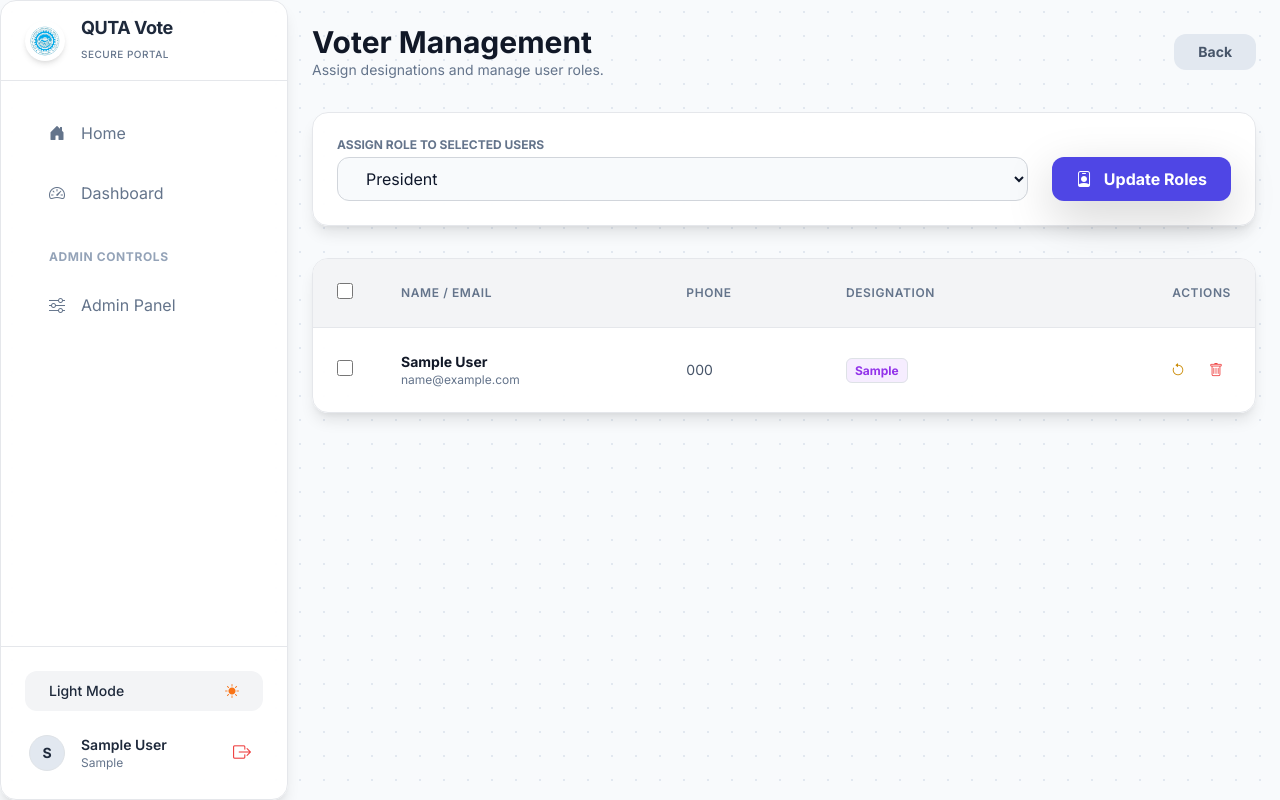
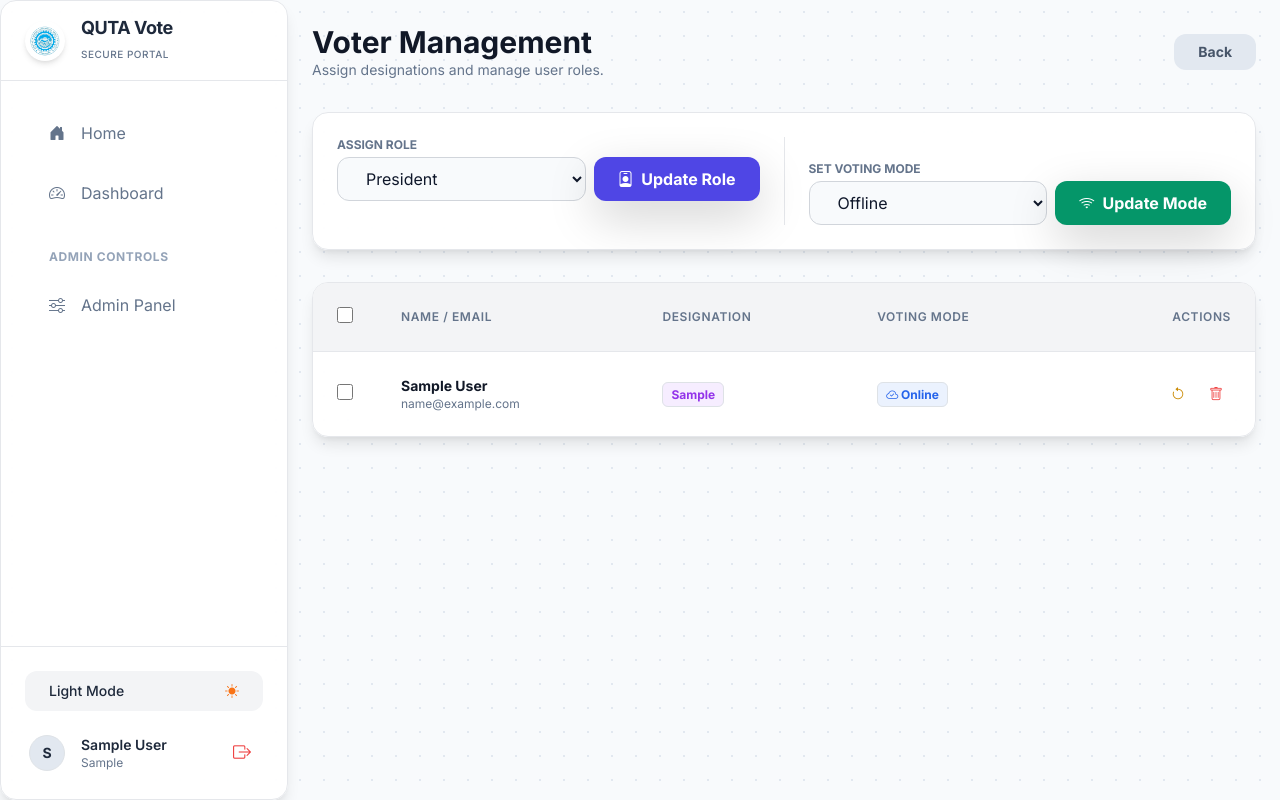
Before and after one commit to Hassnain16302/quta-voting-system, a Flask app: page /admin/add_voter in a window 1280 px wide. Run offline with Flask 3, Linux system fonts and the light colour scheme; a user stored in the database is signed in; tables that the repository leaves empty hold one stand-in row (values such as "Sample post"); some libraries are stand-ins or nearby versions.

Commit message:
Voter Status Update

```diff
--- a/app/blockchain.py
+++ b/app/blockchain.py
@@ -86,6 +86,7 @@ def deploy_contract():
         current_app.logger.info(f"Contract deployed at {tx_receipt.contractAddress}")
         return tx_receipt.contractAddress, abi
 
+
     except Exception as e:
         current_app.logger.error(f"Deployment failed: {str(e)}")
         raise
@@ -134,11 +135,6 @@ def cast_vote(contract, w3, candidate_id, voter_address):
 
 
 
-
-# In voting_system/app/blockchain.py
-
-# Replace the old get_all_votes function with this one
-# In voting_system/app/blockchain.py
 
 def get_all_votes(contract, w3, election_id, candidates_list): # Pass Candidate objects
     """
--- a/app/forms.py
+++ b/app/forms.py
@@ -173,3 +173,11 @@ class AssignDesignationForm(FlaskForm):
         validators=[DataRequired()],
     )
     submit_assign = SubmitField("Assign Selected Users")
+
+class AssignVotingModeForm(FlaskForm):
+    voting_mode = SelectField(
+        "Select Voting Mode",
+        choices=[("0", "Offline"), ("1", "Online")],
+        validators=[DataRequired()],
+    )
+    submit_mode = SubmitField("Update Mode")
--- a/app/models.py
+++ b/app/models.py
@@ -28,6 +28,7 @@ class User(db.Model, UserMixin):
     # ✅ Add below:
     credentials_password = db.Column(db.String(128), nullable=True)
     credentials_sent = db.Column(db.Boolean, default=False)
+    is_online_voter = db.Column(db.Boolean, default=False)
 
 
     is_candidate = db.Column(db.Boolean, default=False)
--- a/app/routes.py
+++ b/app/routes.py
@@ -18,7 +18,7 @@ from flask import (
     abort,
     current_app,
 )
-from app.forms import  SendCredentialsForm, VoteForm, AnnouncementForm, AssignDesignationForm
+from app.forms import  AssignVotingModeForm, SendCredentialsForm, VoteForm, AnnouncementForm, AssignDesignationForm
 from flask_login import login_user, logout_user, login_required, current_user
 from werkzeug.security import generate_password_hash
 import os
@@ -554,12 +554,12 @@ def add_voter():
 
     # 1. Initialize Forms
     assign_form = AssignDesignationForm()
+    mode_form = AssignVotingModeForm()  # ✅ Initialize new form
     form = AddVoterForm()
 
     users = User.query.filter(User.is_eligible_voter == False, User.email != "admin@university.com").all()
     form.user_id.choices = [(u.id, f"{u.full_name} ({u.email})") for u in users]
 
-    # --- NEW STRICT CHECK: Block modification if election is active ---
     latest_election = Election.query.order_by(Election.id.desc()).first()
     if latest_election:
         now = datetime.utcnow()
@@ -578,11 +578,6 @@ def add_voter():
                 flash("You must select at least one user to assign.", "warning")
                 return redirect(url_for("routes.add_voter"))
 
-            latest_election = Election.query.order_by(Election.id.desc()).first()
-
-            # Allow assigning roles even if no election is active (optional, based on your logic)
-            # if not latest_election: ...
-
             count = 0
             for user_id in user_ids_to_assign:
                 user = User.query.get(user_id)
@@ -590,43 +585,49 @@ def add_voter():
                     user.designation = designation
                     user.is_candidate = True
 
-                    # Link to election if one exists
                     if latest_election:
-                        candidate = Candidate.query.filter_by(
-                            user_id=user.id,
-                            election_id=latest_election.id
-                        ).first()
-
+                        candidate = Candidate.query.filter_by(user_id=user.id, election_id=latest_election.id).first()
                         if candidate:
                             candidate.designation = designation
                         else:
-                            new_candidate = Candidate(
-                                user_id=user.id,
-                                designation=designation,
-                                election_id=latest_election.id
-                            )
+                            new_candidate = Candidate(user_id=user.id, designation=designation, election_id=latest_election.id)
                             db.session.add(new_candidate)
-
                     count += 1
-
             db.session.commit()
             flash(f"Successfully assigned '{designation}' to {count} user(s).", "success")
             return redirect(url_for("routes.add_voter"))
 
-    # 3. Handle 'Add Voter' Form (Single User Enable)
-    # We check 'submit' name specifically to distinguish from the other form
+    # ✅ 3. NEW: Handle 'Assign Voting Mode' Form (Online/Offline)
+    if 'submit_mode' in request.form:
+        if mode_form.validate_on_submit():
+            mode_val = mode_form.voting_mode.data == "1" # True if '1' (Online), False if '0' (Offline)
+            user_ids_to_assign = request.form.getlist("user_ids")
+
+            if not user_ids_to_assign:
+                flash("You must select at least one user to update.", "warning")
+                return redirect(url_for("routes.add_voter"))
+
+            count = 0
+            for user_id in user_ids_to_assign:
+                user = User.query.get(user_id)
+                if user and user.email != "admin@university.com":
+                    user.is_online_voter = mode_val
+                    count += 1
+            db.session.commit()
+            mode_text = "Online" if mode_val else "Offline"
+            flash(f"Successfully updated voting mode to '{mode_text}' for {count} user(s).", "success")
+            return redirect(url_for("routes.add_voter"))
+
+    # 4. Handle 'Add Voter' Form (Single User Enable)
     if 'submit' in request.form and form.validate_on_submit():
         user = User.query.get(form.user_id.data)
         if user:
             user.is_eligible_voter = True
-            # Optional: Generate password if needed
-            # new_password = os.urandom(6).hex()
-            # user.set_password(new_password)
             db.session.commit()
             flash(f"{user.full_name} marked as eligible voter.", "success")
         return redirect(url_for("routes.add_voter"))
 
-    # 4. Render Page (GET Request)
+    # 5. Render Page (GET Request)
     eligible_voters = User.query.filter(
         User.is_eligible_voter == True
     ).order_by(User.full_name).all()
@@ -639,9 +640,9 @@ def add_voter():
         form=form,
         voters=eligible_voters,
         csrf_token=csrf_token,
-        assign_form=assign_form
+        assign_form=assign_form,
+        mode_form=mode_form  # ✅ Pass the new form to the template
     )
-
 # 5.4 ASSIGN ELECTION DATE & TIME (DEPLOY CONTRACT)
 # In voting_system/app/routes.py
 
--- a/templates/add_voter.html
+++ b/templates/add_voter.html
@@ -16,16 +16,35 @@
 
 <form method="POST" action="{{ url_for('routes.add_voter') }}" id="assign-form">
     {{ assign_form.hidden_tag() }}
+    <!-- Need to include hidden tag for mode form too to pass CSRF validation -->
+    {{ mode_form.hidden_tag() }}
 
+    <!-- ✅ UPDATED CONTROL BAR: Now includes both Role and Mode selection -->
     <div class="glass-panel p-6 rounded-2xl mb-8 border-l-4 border-indigo-500">
-        <div class="flex flex-col md:flex-row items-end gap-4">
-            <div class="flex-1 w-full">
-                <label class="block text-xs font-bold uppercase text-slate-500 mb-1">Assign Role to Selected Users</label>
-                {{ assign_form.designation(class="glass-input w-full px-4 py-2.5") }}
+        <div class="flex flex-col lg:flex-row items-end gap-6">
+
+            <!-- Assign Role Section -->
+            <div class="flex flex-col md:flex-row items-end gap-2 flex-1 w-full border-b lg:border-b-0 lg:border-r border-gray-200 dark:border-white/10 pb-4 lg:pb-0 lg:pr-6">
+                <div class="flex-1 w-full">
+                    <label class="block text-xs font-bold uppercase text-slate-500 mb-1">Assign Role</label>
+                    {{ assign_form.designation(class="glass-input w-full px-4 py-2.5") }}
+                </div>
+                <button type="submit" name="submit_assign" class="px-6 py-2.5 rounded-xl bg-indigo-600 hover:bg-indigo-700 text-white font-bold shadow-lg shadow-indigo-500/20 transition-all w-full md:w-auto">
+                    <i class="bi bi-person-badge mr-1"></i> Update Role
+                </button>
             </div>
-            <button type="submit" name="submit_assign" class="px-6 py-2.5 rounded-xl bg-indigo-600 hover:bg-indigo-700 text-white font-bold shadow-lg shadow-indigo-500/20 transition-all w-full md:w-auto">
-                <i class="bi bi-person-badge mr-2"></i> Update Roles
-            </button>
+
+            <!-- Set Voting Mode Section -->
+            <div class="flex flex-col md:flex-row items-end gap-2 flex-1 w-full pt-2 lg:pt-0">
+                <div class="flex-1 w-full">
+                    <label class="block text-xs font-bold uppercase text-slate-500 mb-1">Set Voting Mode</label>
+                    {{ mode_form.voting_mode(class="glass-input w-full px-4 py-2.5") }}
+                </div>
+                <button type="submit" name="submit_mode" class="px-6 py-2.5 rounded-xl bg-emerald-600 hover:bg-emerald-700 text-white font-bold shadow-lg shadow-emerald-500/20 transition-all w-full md:w-auto">
+                    <i class="bi bi-wifi mr-1"></i> Update Mode
+                </button>
+            </div>
+
         </div>
 
         <div class="md:hidden mt-4 pt-4 border-t border-gray-200 dark:border-white/10 flex items-center justify-between">
@@ -34,47 +53,7 @@
         </div>
     </div>
 
-    <div class="md:hidden space-y-4">
-        {% for voter in voters %}
-        {% if voter.email != "admin@university.com" %}
-        <div class="glass-panel p-4 rounded-xl flex items-start gap-4">
-            <div class="pt-1">
-                <input type="checkbox" name="user_ids" value="{{ voter.id }}" class="user-checkbox-mobile w-5 h-5 rounded border-slate-500 text-indigo-600 focus:ring-indigo-500 bg-slate-200 dark:bg-slate-700">
-            </div>
-
-            <div class="flex-1 min-w-0">
-                <div class="flex justify-between items-start">
-                    <div>
-                        <h4 class="font-bold text-gray-900 dark:text-white truncate">{{ voter.full_name }}</h4>
-                        <p class="text-xs text-slate-500 truncate">{{ voter.email }}</p>
-                    </div>
-                    {% if voter.is_candidate and voter.designation != 'Voter' %}
-                        <span class="px-2 py-1 rounded bg-purple-500/10 text-purple-600 dark:text-purple-400 text-[10px] font-bold border border-purple-500/20">{{ voter.designation }}</span>
-                    {% else %}
-                        <span class="px-2 py-1 rounded bg-slate-200 dark:bg-slate-700 text-slate-600 dark:text-slate-400 text-[10px] font-bold">Voter</span>
-                    {% endif %}
-                </div>
-
-                <div class="mt-2 text-xs text-slate-500 flex items-center gap-2">
-                    <i class="bi bi-telephone"></i> {{ voter.phone }}
-                </div>
-
-                <div class="flex gap-2 mt-4 pt-3 border-t border-gray-200 dark:border-white/10">
-                    {% if voter.is_candidate and voter.designation != 'Voter' %}
-                    <button type="button" onclick="withdrawDesignation('{{ voter.id }}')" class="flex-1 py-2 rounded-lg bg-yellow-500/10 text-yellow-600 dark:text-yellow-500 text-xs font-bold hover:bg-yellow-500/20 transition-colors">
-                        Withdraw Role
-                    </button>
-                    {% endif %}
-                    <button type="button" onclick="removeUser('{{ voter.id }}')" class="flex-1 py-2 rounded-lg bg-red-500/10 text-red-600 dark:text-red-400 text-xs font-bold hover:bg-red-500/20 transition-colors">
-                        Remove User
-                    </button>
-                </div>
-            </div>
-        </div>
-        {% endif %}
-        {% endfor %}
-    </div>
-
+    <!-- Desktop Table -->
     <div class="hidden md:block glass-panel overflow-hidden rounded-2xl">
         <div class="overflow-x-auto">
             <table class="w-full text-left border-collapse">
@@ -84,8 +63,8 @@
                             <input type="checkbox" id="select-all-desktop" class="w-4 h-4 rounded border-slate-600 text-indigo-600 focus:ring-indigo-500 bg-slate-200 dark:bg-slate-700">
                         </th>
                         <th class="p-4 font-semibold">Name / Email</th>
-                        <th class="p-4 font-semibold">Phone</th>
                         <th class="p-4 font-semibold">Designation</th>
+                        <th class="p-4 font-semibold">Voting Mode</th> <!-- ✅ New Column Header -->
                         <th class="p-4 font-semibold text-right">Actions</th>
                     </tr>
                 </thead>
@@ -100,12 +79,19 @@
                             <p class="font-bold text-gray-900 dark:text-white">{{ voter.full_name }}</p>
                             <p class="text-slate-500 text-xs">{{ voter.email }}</p>
                         </td>
-                        <td class="p-4 text-slate-600 dark:text-slate-300">{{ voter.phone }}</td>
                         <td class="p-4">
                             {% if voter.is_candidate and voter.designation != 'Voter' %}
                                 <span class="px-2 py-1 rounded-md bg-purple-500/10 text-purple-600 dark:text-purple-400 text-xs font-bold border border-purple-500/20">{{ voter.designation }}</span>
                             {% else %}
                                 <span class="px-2 py-1 rounded-md bg-slate-200 dark:bg-slate-700 text-slate-600 dark:text-slate-400 text-xs font-bold">Voter</span>
+                            {% endif %}
+                        </td>
+                        <!-- ✅ New Voting Mode Output -->
+                        <td class="p-4">
+                            {% if voter.is_online_voter %}
+                                <span class="px-2 py-1 rounded-md bg-blue-500/10 text-blue-600 dark:text-blue-400 text-xs font-bold border border-blue-500/20"><i class="bi bi-cloud-check"></i> Online</span>
+                            {% else %}
+                                <span class="px-2 py-1 rounded-md bg-slate-200 dark:bg-slate-700 text-slate-600 dark:text-slate-400 text-xs font-bold"><i class="bi bi-person-slash"></i> Offline</span>
                             {% endif %}
                         </td>
                         <td class="p-4 text-right">
@@ -127,8 +113,9 @@
             </table>
         </div>
     </div>
+</form>
 
-</form> <form id="remove-user-form" method="POST" style="display: none;">
+<form id="remove-user-form" method="POST" style="display: none;">
     <input type="hidden" name="csrf_token" value="{{ csrf_token }}">
 </form>
 
```
